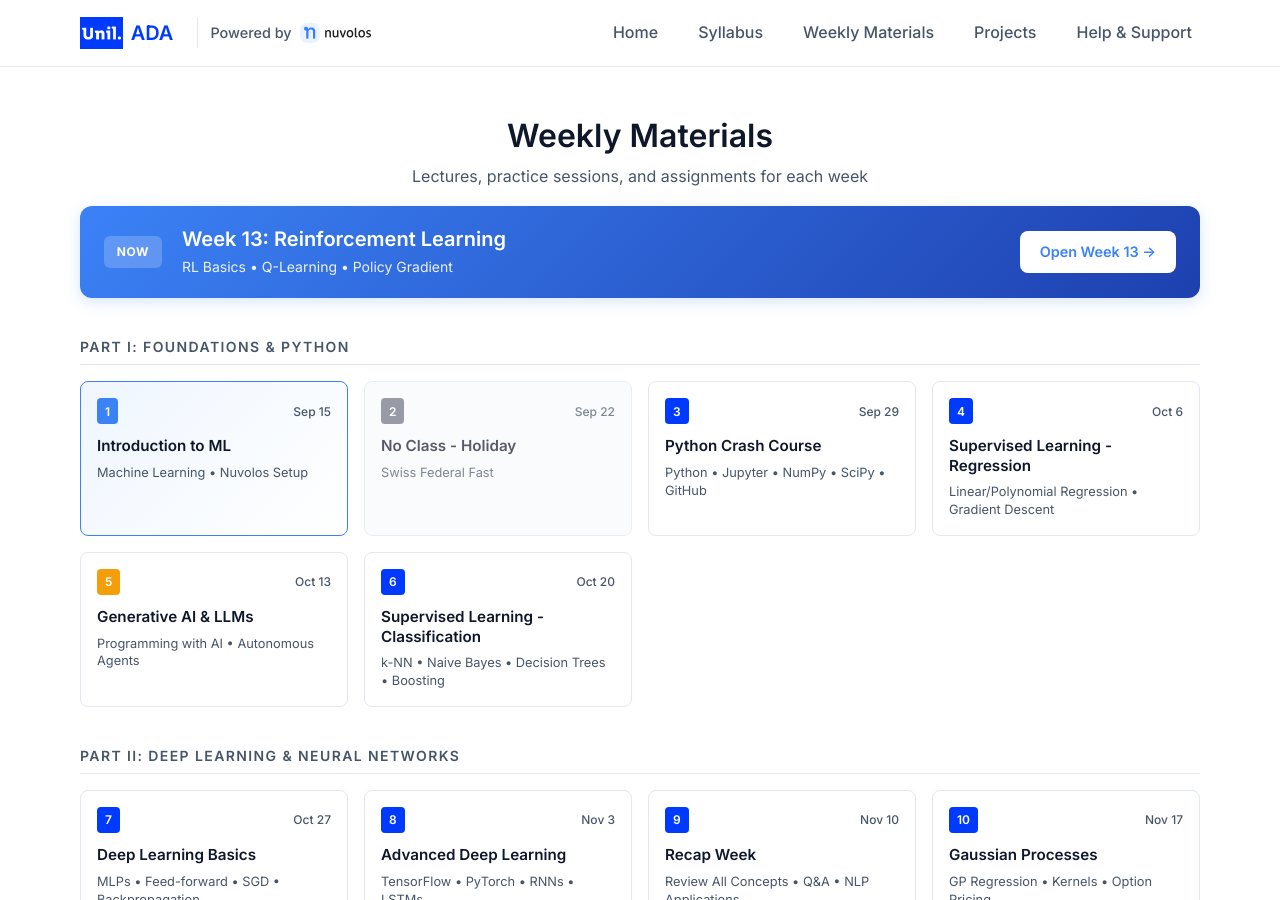
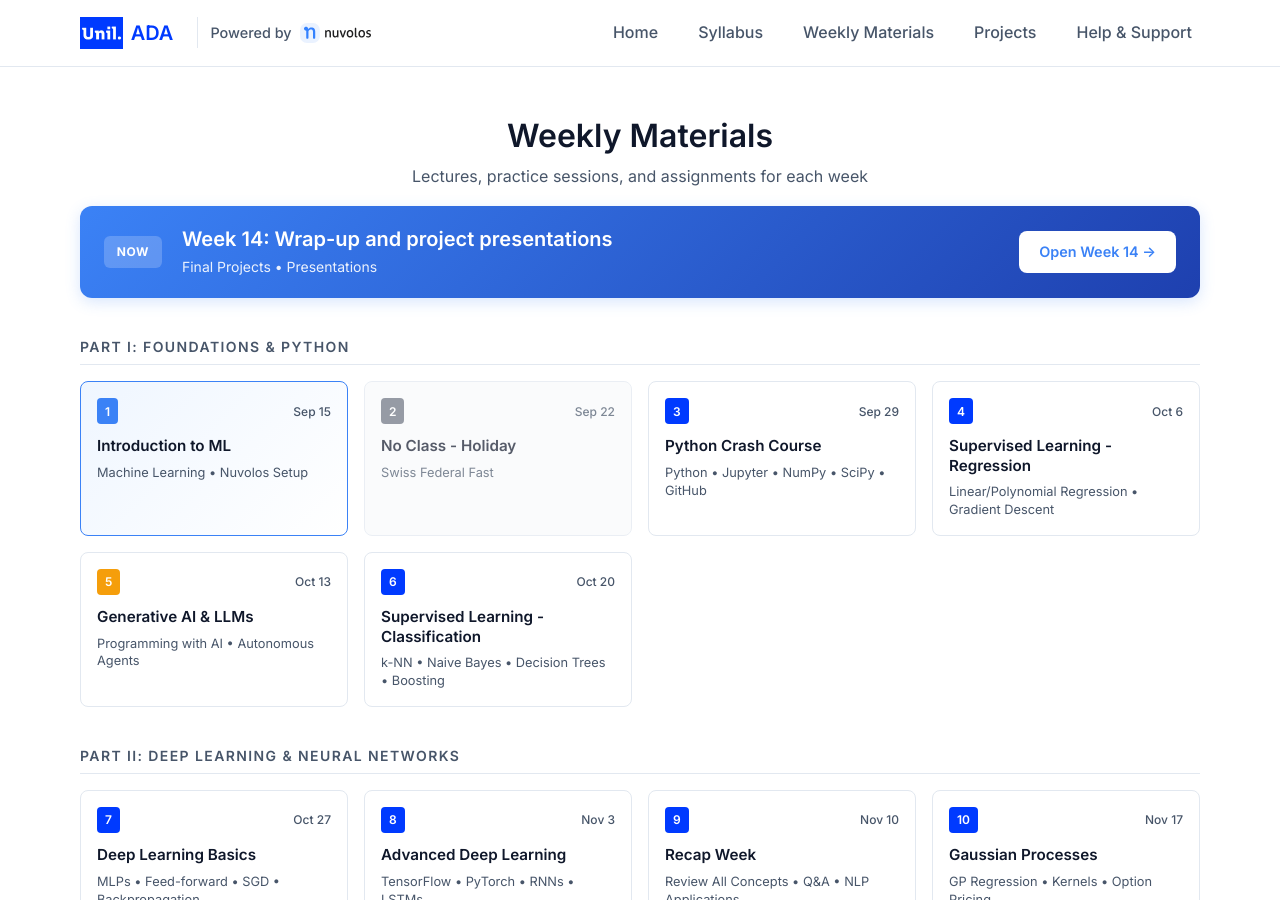
Before and after one commit to ap-unil-2025/ada-course-materials, a Jekyll site: the page built from docs/weekly-materials.md, in a window 1280 px wide and 900 px high. Built offline with Jekyll 4.4.1, drawn with Linux system fonts in a browser that asks for light colours.

Commit message:
🔄 Weekly update: Set current week on main and weekly pages - 2025-12-15

```diff
--- a/docs/index.html
+++ b/docs/index.html
@@ -9,8 +9,8 @@ layout: default
     <div class="current-content">
       <span class="current-label">NOW</span>
       <div class="current-info">
-        <h2>Week 13: Reinforcement Learning</h2>
-        <p>RL Basics • Q-Learning • Policy Gradient</p>
+        <h2>Week 14: Wrap-up and project presentations</h2>
+        <p>Final Projects • Presentations</p>
       </div>
     </div>
     <a href="{{ '/weekly-materials' | relative_url }}" class="current-btn">Access Weekly Hub →</a>
--- a/docs/weekly-materials.md
+++ b/docs/weekly-materials.md
@@ -33,11 +33,11 @@ layout: default
     <div class="current-content">
       <span class="current-label">NOW</span>
       <div class="current-info">
-        <h2>Week 13: Reinforcement Learning</h2>
-        <p>RL Basics • Q-Learning • Policy Gradient</p>
+        <h2>Week 14: Wrap-up and project presentations</h2>
+        <p>Final Projects • Presentations</p>
       </div>
     </div>
-    <a href="{{ '/week/week13' | relative_url }}" class="current-btn">Open Week 13 →</a>
+    <a href="{{ '/week/week14' | relative_url }}" class="current-btn">Open Week 14 →</a>
   </div>
 
   <section class="course-section">
```
Also changed, not shown: .github/last-weekly-update.txt.
